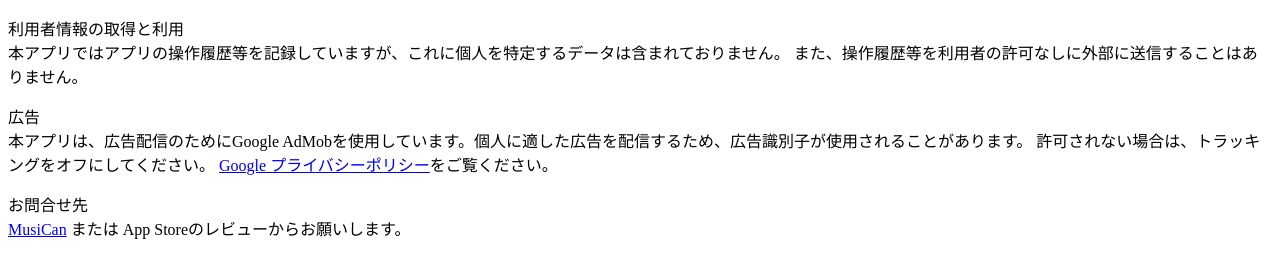
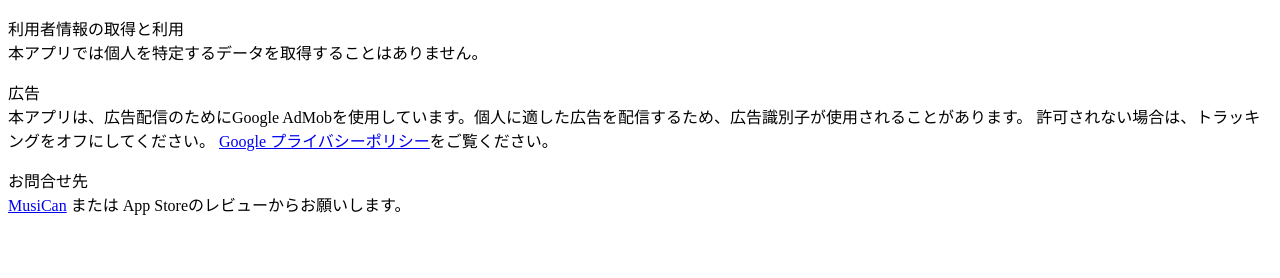
Before and after one commit to softwere-alg/StereoSoundSwift-Home, a plain HTML site: page privacy.html in a window 1280 px wide. Drawn offline with Linux system fonts and the light colour scheme.

Commit message:
Update privacy.html

```diff
--- a/privacy.html
+++ b/privacy.html
@@ -9,8 +9,7 @@
 <body>
     <p>
         利用者情報の取得と利用<br>
-        本アプリではアプリの操作履歴等を記録していますが、これに個人を特定するデータは含まれておりません。
-        また、操作履歴等を利用者の許可なしに外部に送信することはありません。
+        本アプリでは個人を特定するデータを取得することはありません。
     </p>
 
     <p>
```
